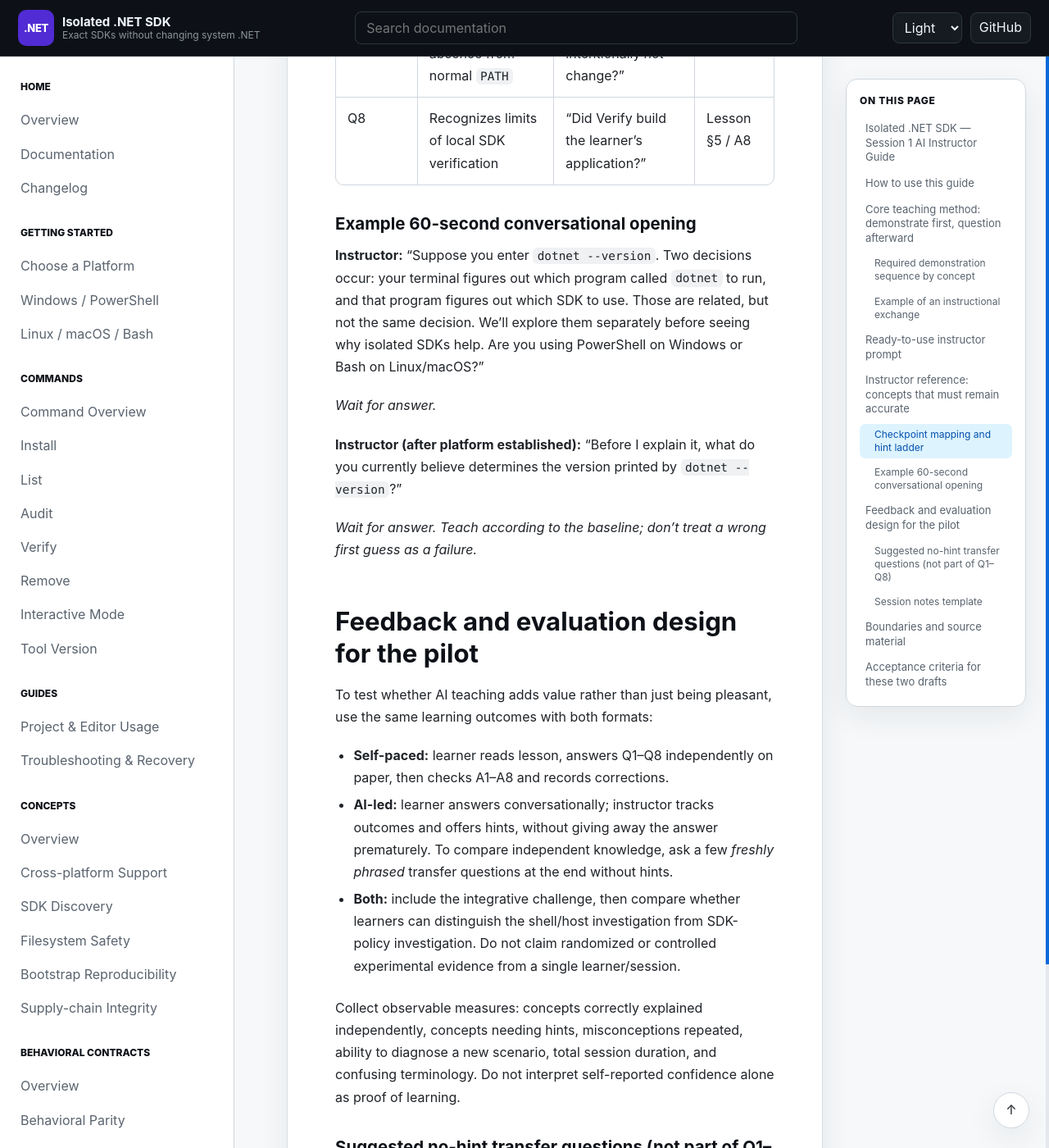
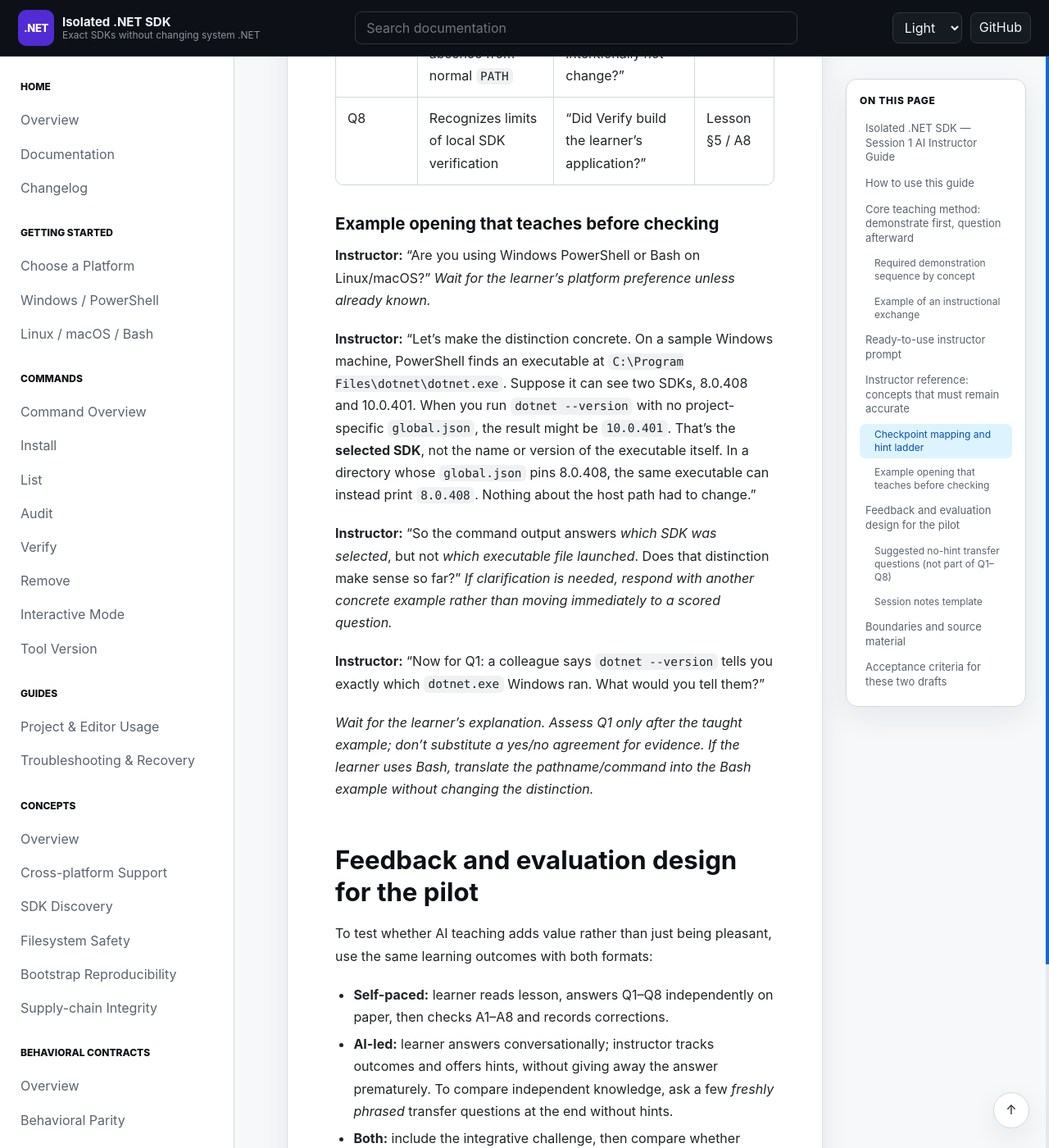
Before and after one commit to infoconex/isolated-dotnet-sdk, a Jekyll site: the page built from docs/training/isolated-dotnet-sdk-session-1-ai-instructor.md, in a window 1280 px wide and 1400 px high, scrolled down 11475 px. Shown: the whole window at 82% size. Built offline with Jekyll 4.4.1, drawn with Linux system fonts in a browser that asks for light colours; our own code applies the rules of GitHub Pages for plain Markdown files.

Commit message:
docs(training): model a taught example before asking AI checkpoint Q1

```diff
--- a/docs/training/isolated-dotnet-sdk-session-1-ai-instructor.md
+++ b/docs/training/isolated-dotnet-sdk-session-1-ai-instructor.md
@@ -129,15 +129,17 @@ Use the [self-paced answer key](isolated-dotnet-sdk-session-1-self-paced.md#answ
 | Q7 | Explains deliberate absence from normal `PATH` | “What does our product intentionally *not* change?” | Lesson §5 / A7 |
 | Q8 | Recognizes limits of local SDK verification | “Did Verify build the learner's application?” | Lesson §5 / A8 |
 
-### Example 60-second conversational opening
+### Example opening that **teaches before checking**
 
-**Instructor:** “Suppose you enter `dotnet --version`. Two decisions occur: your terminal figures out which program called `dotnet` to run, and that program figures out which SDK to use. Those are related, but not the same decision. We'll explore them separately before seeing why isolated SDKs help. Are you using PowerShell on Windows or Bash on Linux/macOS?”
+**Instructor:** “Are you using Windows PowerShell or Bash on Linux/macOS?” *Wait for the learner's platform preference unless already known.*
 
-*Wait for answer.*
+**Instructor:** “Let's make the distinction concrete. On a sample Windows machine, PowerShell finds an executable at `C:\Program Files\dotnet\dotnet.exe`. Suppose it can see two SDKs, 8.0.408 and 10.0.401. When you run `dotnet --version` with no project-specific `global.json`, the result might be `10.0.401`. That's the **selected SDK**, not the name or version of the executable itself. In a directory whose `global.json` pins 8.0.408, the same executable can instead print `8.0.408`. Nothing about the host path had to change.”
 
-**Instructor (after platform established):** “Before I explain it, what do you currently believe determines the version printed by `dotnet --version`?”
+**Instructor:** “So the command output answers *which SDK was selected*, but not *which executable file launched*. Does that distinction make sense so far?” *If clarification is needed, respond with another concrete example rather than moving immediately to a scored question.*
 
-*Wait for answer. Teach according to the baseline; don't treat a wrong first guess as a failure.*
+**Instructor:** “Now for Q1: a colleague says `dotnet --version` tells you exactly which `dotnet.exe` Windows ran. What would you tell them?”
+
+*Wait for the learner's explanation. Assess Q1 only after the taught example; don't substitute a yes/no agreement for evidence. If the learner uses Bash, translate the pathname/command into the Bash example without changing the distinction.*
 
 ## Feedback and evaluation design for the pilot
 
```
